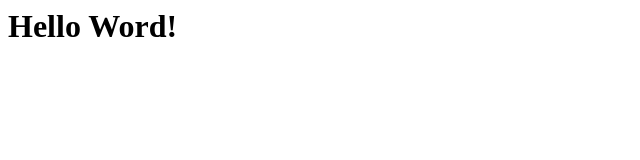
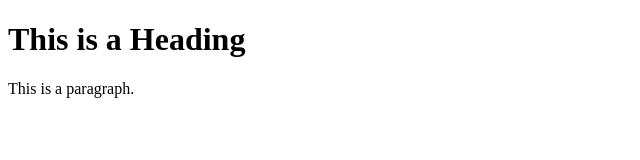
Before and after one commit to Daniel-IDAC/OpenRent, a plain HTML site: page index.html in a window 1280 px wide. Shown: the whole page, without its empty margins (0-640 px from the left). Drawn offline with Linux system fonts and the light colour scheme.

Commit message:
Update index.html

```diff
--- a/index.html
+++ b/index.html
@@ -1 +1,12 @@
-<h1>Hello Word!</h1>
+<!DOCTYPE html>
+<html>
+<head>
+<title>Page Title</title>
+</head>
+<body>
+
+<h1>This is a Heading</h1>
+<p>This is a paragraph.</p>
+
+</body>
+</html>
```
